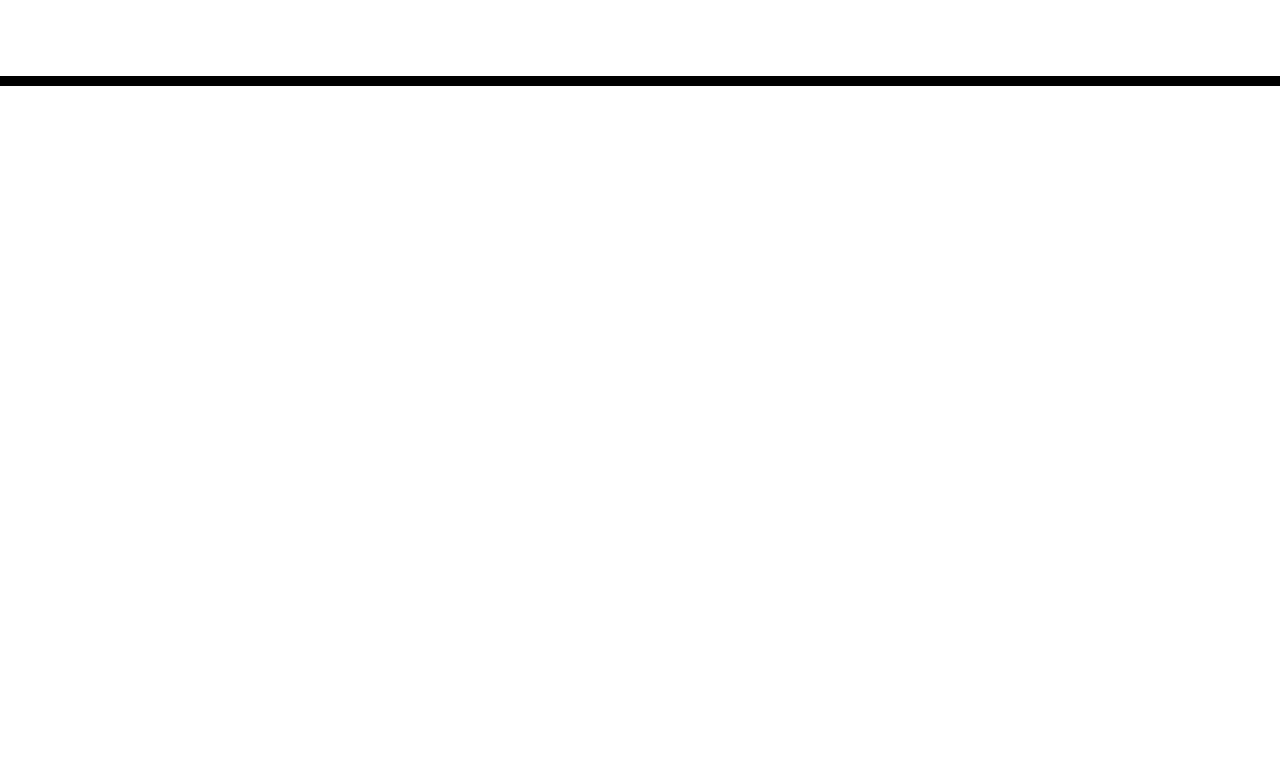
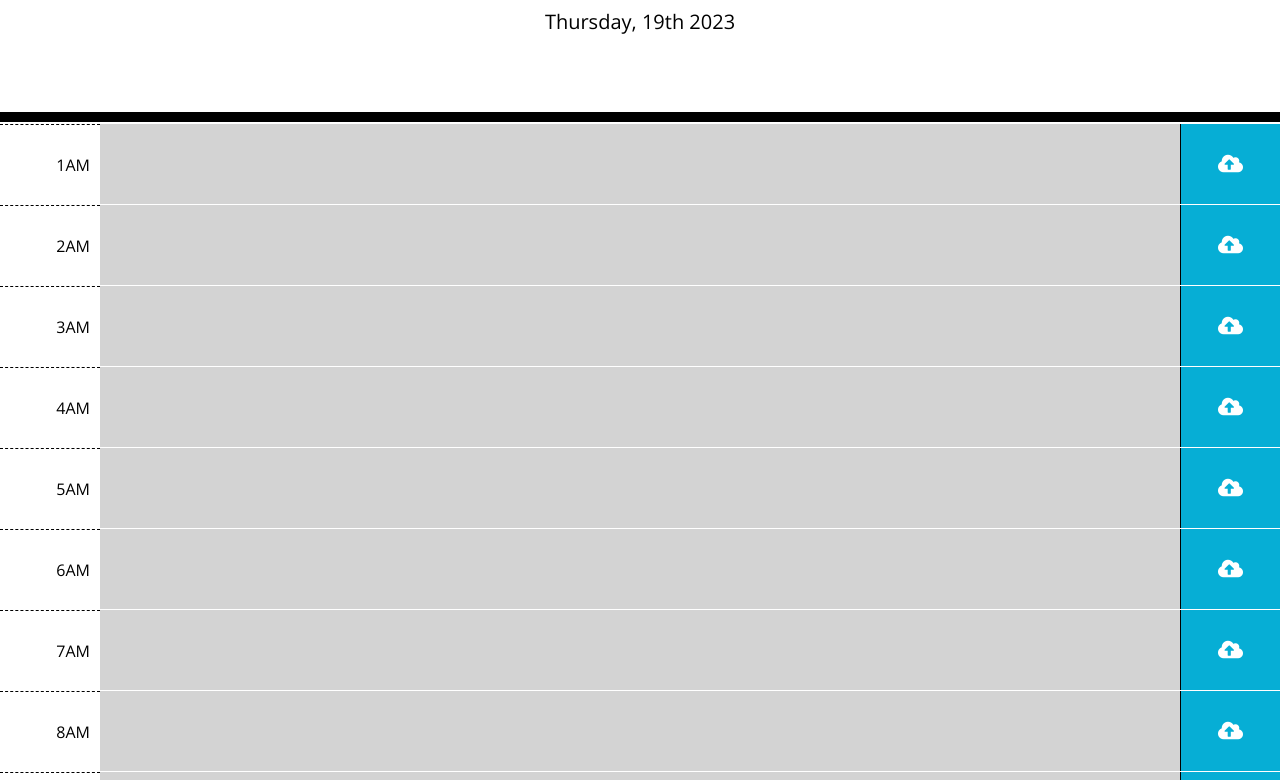
Before and after one commit to creative2012/Daily-Planner-App, a plain HTML site: page index.html in a window 1280 px wide. Shown: the part 182-962 px from the top of the page. Before the commit the page ends 800 px from the top, so only its background shows below. Drawn offline with nearby package versions, Linux system fonts and the light colour scheme; files that its build step writes are made by us from their sources.

Commit message:
added CSS for timeblocks, function to create timeblocks and function to set class based on current hour

```diff
--- a/index.html
+++ b/index.html
@@ -1,24 +1,15 @@
 <!DOCTYPE html>
 <html lang="en-gb">
+
 <head>
   <meta charset="UTF-8" />
   <meta name="viewport" content="width=device-width, initial-scale=1.0" />
   <meta http-equiv="X-UA-Compatible" content="ie=edge" />
-    <link
-      rel="stylesheet"
-      href="https://stackpath.bootstrapcdn.com/bootstrap/4.3.1/css/bootstrap.min.css"
-    />
-    <link
-      rel="stylesheet"
-      href="https://use.fontawesome.com/releases/v5.8.1/css/all.css"
-      integrity="sha384-50oBUHEmvpQ+1lW4y57PTFmhCaXp0ML5d60M1M7uH2+nqUivzIebhndOJK28anvf"
-      crossorigin="anonymous"
-    />
-    <link
-      href="https://fonts.googleapis.com/css?family=Open+Sans&display=swap"
-      rel="stylesheet"
-    />
-    <link rel="stylesheet" href="style.css" />
+  <link rel="stylesheet" href="https://stackpath.bootstrapcdn.com/bootstrap/4.3.1/css/bootstrap.min.css" />
+  <link rel="stylesheet" href="https://use.fontawesome.com/releases/v5.8.1/css/all.css"
+    integrity="sha384-50oBUHEmvpQ+1lW4y57PTFmhCaXp0ML5d60M1M7uH2+nqUivzIebhndOJK28anvf" crossorigin="anonymous" />
+  <link href="https://fonts.googleapis.com/css?family=Open+Sans&display=swap" rel="stylesheet" />
+  <link rel="stylesheet" href="styles/style.css" />
   <title>Work Day Scheduler</title>
 </head>
 
@@ -28,11 +19,16 @@
     <p class="lead">A simple calendar app for scheduling your work day</p>
     <p id="currentDay" class="lead"></p>
   </header>
-    <div class="container">
+  <div class="SchedContainer">
     <!-- Timeblocks go here -->
+    <div class="timeBlocks">
+
+    </div>
   </div>
 
   <script src="https://cdnjs.cloudflare.com/ajax/libs/jquery/3.2.1/jquery.min.js"></script>
   <script src="https://cdnjs.cloudflare.com/ajax/libs/moment.js/2.24.0/moment.min.js"></script>
+  <script src="js/script.js"></script>
 </body>
+
 </html>
--- a/js/script.js
+++ b/js/script.js
@@ -0,0 +1,62 @@
+const currentDay = $('#currentDay');
+currentDay.text(moment().format('dddd, Do YYYY'));
+const timeBlockCont = $('.SchedContainer');
+
+function getCurrentHour(func, i) {
+
+    if(func == 'class'){
+        let current = moment().hours();
+        let className = 'event-area';
+
+        if (i < current) {
+            className += ' past';
+        } else if( i == current){
+            className += ' present';
+        } else {
+            className += ' future';
+        }
+
+        return className;
+    }
+    if (func == 'prefix'){
+        let hourText = 'AM';
+        if (i > 11 && i != 24){
+            hourText = 'PM';
+        }
+        return hourText;
+    }
+
+
+}
+
+
+function generateTimeBlocks() {
+
+    var time = 1;
+
+    for (var i = 1; i < 25; i++) {
+
+        let timeBlock = $('<div>');
+        let hour = $('<div>');
+        let textArea = $('<textarea>');
+        let saveBtn = $('<div>');
+        let icon = $('<i>');
+
+        timeBlock.addClass('timeBlock');
+        hour.addClass('hour');
+
+        textArea.addClass(getCurrentHour('class', i));
+
+        saveBtn.addClass('saveBtn');
+        icon.addClass('fa fa-cloud-upload-alt');
+
+        hour.text(time + getCurrentHour('prefix', i))
+        saveBtn.append(icon);
+        timeBlock.append(hour).append(textArea).append(saveBtn);
+        timeBlockCont.append(timeBlock);
+
+        time < 12 ? time++ : time = 1;
+    }
+
+}
+generateTimeBlocks()
--- a/styles/style.css
+++ b/styles/style.css
@@ -3,15 +3,106 @@ body {
   font-size: 16px;
   line-height: 1;
 }
+.timeBlock{
+  display: grid;
+  grid-template-columns: 100px auto 100px;
+  grid-template-areas:
+    "time text-area btn";
 
-textarea {
-  background: transparent;
+}
+.timeBlock > *{
+  min-height: 80px;
+  color: black;
+  padding: 10px;
+  margin-bottom: 1px;
+}
+
+.hour{
+  display: flex;
+  align-items: center;
+  justify-content: right;
+  grid-area: time;
+}
+.past {
+  background-color: #d3d3d3;
+}
+
+.present {
+  background-color: #ff6961;
+}
+
+.future {
+  background-color: #77dd77;
+}
+
+.saveBtn {
+  border-left: 1px solid black;
+  background-color: #06aed5;
+  color: white;
+}
+.event-area{
+  grid-area: text-area;
+  resize: none;
   border: none;
-  resize: none;
-  color: #000000;
-  border-left: 1px solid black;
-  padding: 10px;
+  cursor: pointer;
+  border: 1px solid transparent;
+
 }
+.event-area:hover{
+  border: 1px solid black;
+  border-right: none;
+}
+.event-area:focus{
+  outline: none !important;
+  border: 2px solid black;
+  border-right: 1px;
+}
+.saveBtn{
+  display: flex;
+  align-items: center;
+  justify-content: center;
+  grid-area: btn;
+  cursor: pointer;
+  font-size: 20px;
+
+}
+i{
+  transition: all 0.3s ease-in-out;
+  -webkit-transition: all 0.3s ease-in-out;
+  -moz-transition: all 0.3s ease-in-out;
+  -ms-transition: all 0.3s ease-in-out;
+  -o-transition: all 0.3s ease-in-out;
+}
+.saveBtn:hover > i{
+  transform: scale(1.5);
+  -webkit-transform: scale(1.5);
+  -moz-transform: scale(1.5);
+  -ms-transform: scale(1.5);
+  -o-transform: scale(1.5);
+
+}
+.SchedContainer{
+  margin-top: 2px;
+}
+
+
+
+
+
+
+
+
+
+
+
+
+
+
+
+
+
+
+
 
 .jumbotron {
   text-align: center;
@@ -19,16 +110,13 @@ textarea {
   color: black;
   border-radius: 0;
   border-bottom: 10px solid black;
+  margin-bottom: 0;
 }
 
 .description {
   white-space: pre-wrap;
 }
 
-.time-block {
-  text-align: center;
-  border-radius: 15px;
-}
 
 .row {
   white-space: pre-wrap;
@@ -44,28 +132,18 @@ textarea {
 
 .past {
   background-color: #d3d3d3;
-  color: white;
 }
 
 .present {
   background-color: #ff6961;
-  color: white;
 }
 
 .future {
   background-color: #77dd77;
-  color: white;
 }
 
 .saveBtn {
   border-left: 1px solid black;
-  border-top-right-radius: 15px;
-  border-bottom-right-radius: 15px;
   background-color: #06aed5;
   color: white;
 }
-
-.saveBtn i:hover {
-  font-size: 20px;
-  transition: all 0.3s ease-in-out;
-}
```
Lines whose indentation alone changed are shown as unchanged.
